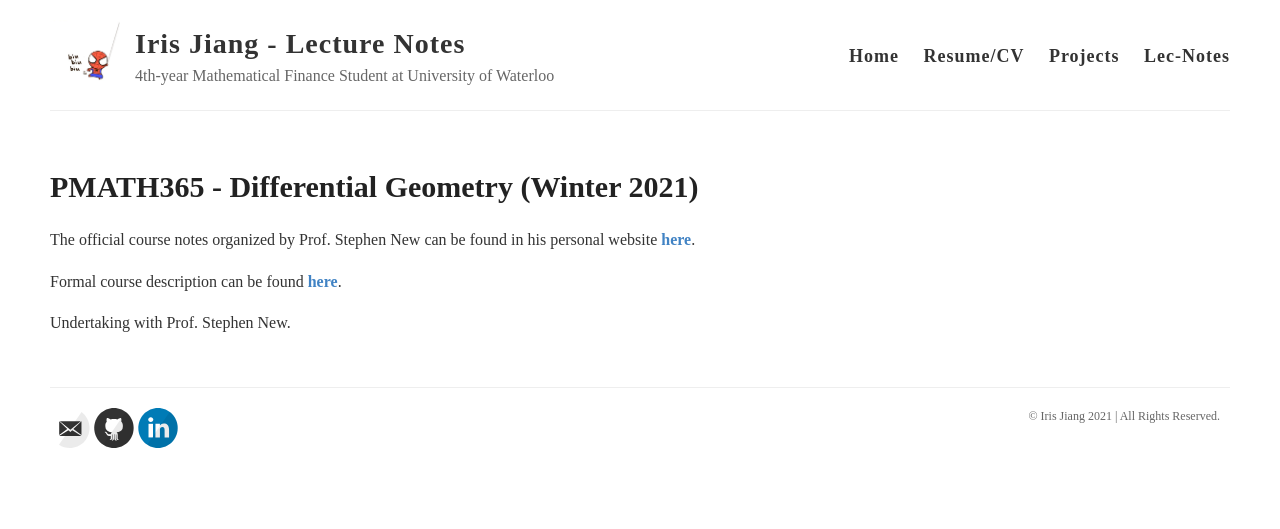
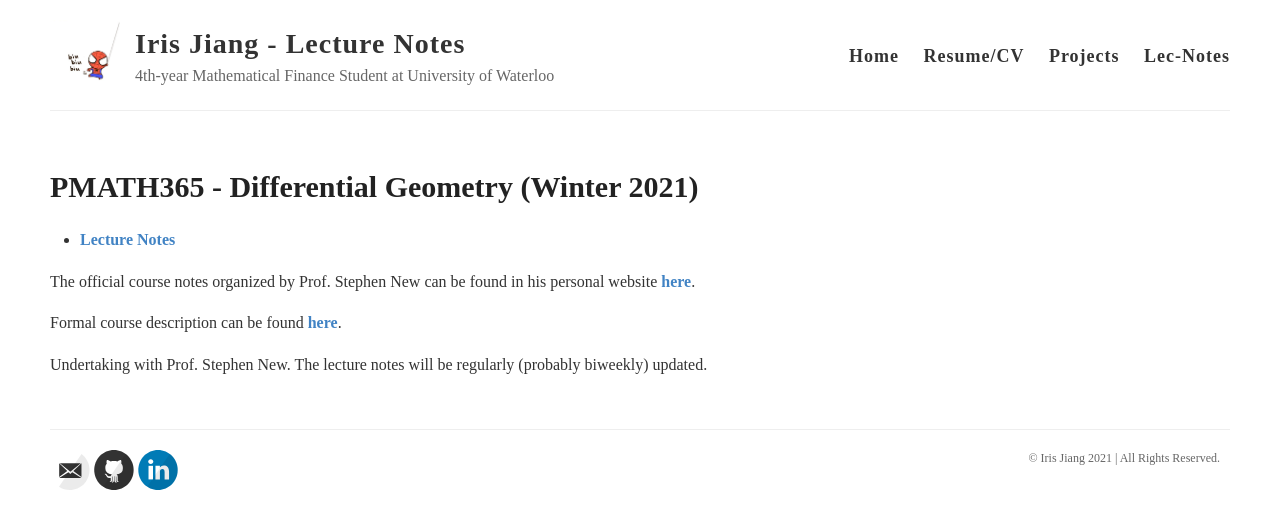
Before and after one commit to my-jiang/my-jiang.github.io, a Jekyll site: the page built from _notes/PMATH365.md, in a window 1280 px wide. Shown: the top 529 px of the page. Built offline with Jekyll 4.4.1, drawn with Linux system fonts in a browser that asks for light colours.

Commit message:
add pmath365 notes

```diff
--- a/_notes/PMATH365.md
+++ b/_notes/PMATH365.md
@@ -6,8 +6,10 @@ permalink: /pmath365/
 
 ---
 
+- [Lecture Notes](../notes-pdf/PMATH365.pdf)
+
 The official course notes organized by Prof. Stephen New can be found in his personal website [here](https://www.math.uwaterloo.ca/~snew/pmath365-2021-W/index.html).
 
 Formal course description can be found [here](https://ugradcalendar.uwaterloo.ca/courses/PMATH/365).
 
-Undertaking with Prof. Stephen New.
+Undertaking with Prof. Stephen New. The lecture notes will be regularly (probably biweekly) updated.
```
Also changed, not shown: 1 other file.
